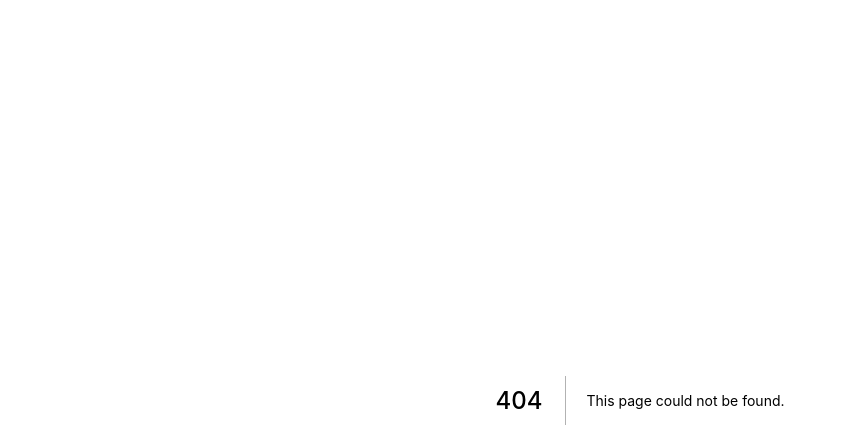
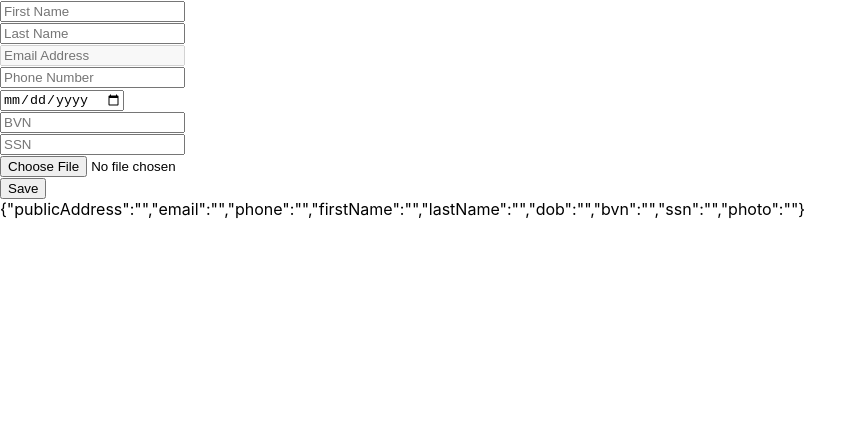
Before and after one commit to Vheeck/Solana-Grassroot-Project-Frontend, a Next.js app: page /create-profile in a window 1280 px wide. Before the commit this address had no page. Shown: the top 448 px of the page, without its empty margins (0-867 px from the left). Built offline with nearby package versions, Linux system fonts and the light colour scheme.

Commit message:
Made some additions to support solana pay

```diff
--- /dev/null
+++ b/components/Auth/index.js
@@ -0,0 +1,74 @@
+import { useState, useEffect } from "react";
+import { Magic } from "magic-sdk";
+import Loading from "../Loading";
+
+const magic = () => new Magic("pk_live_DDBF3DFDD844B1E8");
+
+const user = () => JSON.parse(localStorage.getItem("user"));
+
+const logout = () => magic().user.logout();
+
+export {user, logout};
+
+// const user
+
+const Auth = ({ children }) => {
+  const [email, setEmail] = useState("");
+  const [isLoading, setIsLoading] = useState(true);
+  const [isLoggedIn, setIsLoggedIn] = useState(false);
+
+  useEffect(() => {
+    magic()
+      .user.isLoggedIn()
+      .then(async (magicIsLoggedIn) => {
+        setIsLoggedIn(magicIsLoggedIn);
+        setIsLoading(false);
+        if (magicIsLoggedIn) {
+          const metadata = await magic().user.getMetadata();
+
+          localStorage.setItem("user", JSON.stringify(metadata));
+
+          // setPublicAddress(metadata.publicAddress);
+          // setUserMetadata(metadata);
+          console.log(metadata);
+        }
+      });
+  }, [isLoggedIn]);
+
+  // Make a request
+  const login = async () => {
+    // Initialize magic client
+    await magic().auth.loginWithMagicLink({ email });
+    setIsLoggedIn(true);
+    setIsLoading(false);
+  };
+
+  const logout = async () => {
+    await magic().user.logout();
+    setIsLoggedIn(false);
+    setIsLoading(false);
+  };
+
+  return (
+    <div>
+      {isLoading ? (
+        <Loading />
+      ) : isLoggedIn ? (
+        children
+      ) : (
+        <div>
+          <input
+            name="email"
+            type="email"
+            placeholder="Email Address"
+            value={email}
+            onChange={(e) => setEmail(e.target.value)}
+          />
+          <button onClick={login}>Login</button>
+        </div>
+      )}
+    </div>
+  );
+};
+
+export default Auth;
--- /dev/null
+++ b/components/Loading/index.js
@@ -0,0 +1,5 @@
+const Loading = () => {
+  return <div>Loading...</div>;
+};
+
+export default Loading;
--- a/package.json
+++ b/package.json
@@ -9,6 +9,11 @@
     "lint": "next lint"
   },
   "dependencies": {
+    "@solana/buffer-layout": "^4.0.0",
+    "@solana/pay": "^0.1.3",
+    "@solana/web3.js": "^1.36.0",
+    "bignumber.js": "^9.0.2",
+    "magic-sdk": "^8.1.0",
     "next": "12.1.0",
     "react": "17.0.2",
     "react-dom": "17.0.2"
--- /dev/null
+++ b/pages/create-profile.js
@@ -0,0 +1,96 @@
+import { useState, useEffect } from "react";
+import { user } from "../components/Auth";
+
+export default function CreateProfile() {
+  const [profile, setProfile] = useState({
+    publicAddress: "",
+    email: "",
+    phone: "",
+    firstName: "",
+    lastName: "",
+    dob: "",
+    bvn: "",
+    ssn: "",
+    photo: "",
+  });
+
+  useEffect(() => {
+    console.log("user", user());
+    setProfile({ ...profile, publicAddress: "", email: "" });
+  }, []);
+
+  return (
+    <div>
+      <div>
+        <input
+          type="text"
+          name="firstName"
+          placeholder="First Name"
+          onChange={(e) =>
+            setProfile({ ...profile, firstName: e.target.value })
+          }
+        />
+      </div>
+      <div>
+        <input
+          type="text"
+          name="lastName"
+          placeholder="Last Name"
+          onChange={(e) => setProfile({ ...profile, lastName: e.target.value })}
+        />
+      </div>
+      <div>
+        <input
+          type="email"
+          name="email"
+          placeholder="Email Address"
+          disabled
+          onChange={(e) => setProfile({ ...profile, email: e.target.value })}
+        />
+      </div>
+      <div>
+        <input
+          type="tel"
+          name="phone"
+          placeholder="Phone Number"
+          onChange={(e) => setProfile({ ...profile, phone: e.target.value })}
+        />
+      </div>
+      <div>
+        <input
+          type="date"
+          name="dob"
+          placeholder="Date of Birth"
+          onChange={(e) => setProfile({ ...profile, dob: e.target.value })}
+        />
+      </div>
+      <div>
+        <input
+          type="text"
+          name="bvn"
+          placeholder="BVN"
+          onChange={(e) => setProfile({ ...profile, bvn: e.target.value })}
+        />
+      </div>
+      <div>
+        <input
+          type="text"
+          name="ssn"
+          placeholder="SSN"
+          onChange={(e) => setProfile({ ...profile, ssn: e.target.value })}
+        />
+      </div>
+      <div>
+        <input
+          type="file"
+          name="photo"
+          onChange={(e) => console.log(e.target)}
+        />
+      </div>
+      <div>
+        <button>Save</button>
+      </div>
+      <div>{JSON.stringify(profile)}</div>
+    </div>
+  );
+}
```
Also changed, not shown: pages/index.js (+10 -65 lines), pages/payment.js (added, +109 -0 lines), 1 other file (tests, documents, lock files or other folders).
